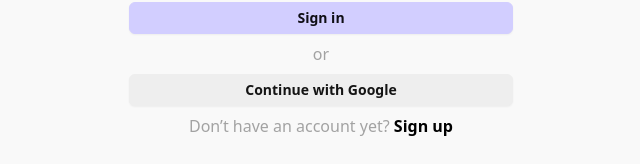
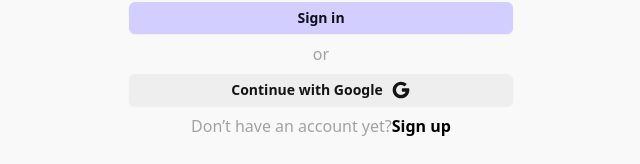
Before and after one commit to DreamUnit/minddaily-frontend, a Next.js app: page /auth/login in a window 1280 px wide. Shown: the part 432-596 px from the top of the page, without its empty margins (319-959 px from the left). Built offline with nearby package versions, Linux system fonts and the light colour scheme.

Commit message:
MDLY-9 Implement basic skeleton for application: added icon gor google social auth and added tabler icons library

```diff
--- a/package.json
+++ b/package.json
@@ -26,6 +26,7 @@
     "@hookform/resolvers": "^3.3.4",
     "@percy/playwright": "^1.0.5",
     "@percy/sdk-utils": "^1.28.3",
+    "@tabler/icons-react": "^3.3.0",
     "axios": "^1.6.7",
     "daisyui": "^4.10.1",
     "jest": "^29.7.0",
--- a/src/components/auth/LoginForm.tsx
+++ b/src/components/auth/LoginForm.tsx
@@ -7,6 +7,7 @@
 import Link from 'next/link';
 import authService from '@/src/services/authService';
 import { SocialAuthType } from '@/src/@types';
+import { IconBrandGoogleFilled } from '@tabler/icons-react';
 
 export const LoginForm = () => {
   const [error, setError] = useState<string | undefined>('');
@@ -90,10 +91,10 @@
           className="btn btn-neutral w-full"
           onClick={() => authService.socialSignIn(SocialAuthType.Google)}
         >
-          Continue with Google
+          Continue with Google <IconBrandGoogleFilled size={20} />
         </button>
         <span className="prom text-neutral-200">
-          Don’t have an account yet?{' '}
+          Don’t have an account yet?
           <Link
             className="font-bold text-primary-foreground hover:underline"
             href="/auth/register"
--- a/src/components/auth/RegisterForm.tsx
+++ b/src/components/auth/RegisterForm.tsx
@@ -11,6 +11,7 @@
 import Link from 'next/link';
 import authService from '@/src/services/authService';
 import { SocialAuthType } from '@/src/@types';
+import { IconBrandGoogleFilled } from '@tabler/icons-react';
 
 export const RegisterForm = () => {
   const [error, setError] = useState<string | undefined>('');
@@ -109,7 +110,7 @@
           className="btn btn-neutral w-full"
           onClick={() => authService.socialSignIn(SocialAuthType.Google)}
         >
-          Continue with Google
+          Continue with Google <IconBrandGoogleFilled size={20} />
         </button>
         <span className="text-neutral-200">
           Already have an account?{' '}
```
Also changed, not shown: 1 other file (tests, documents, lock files or other folders).
